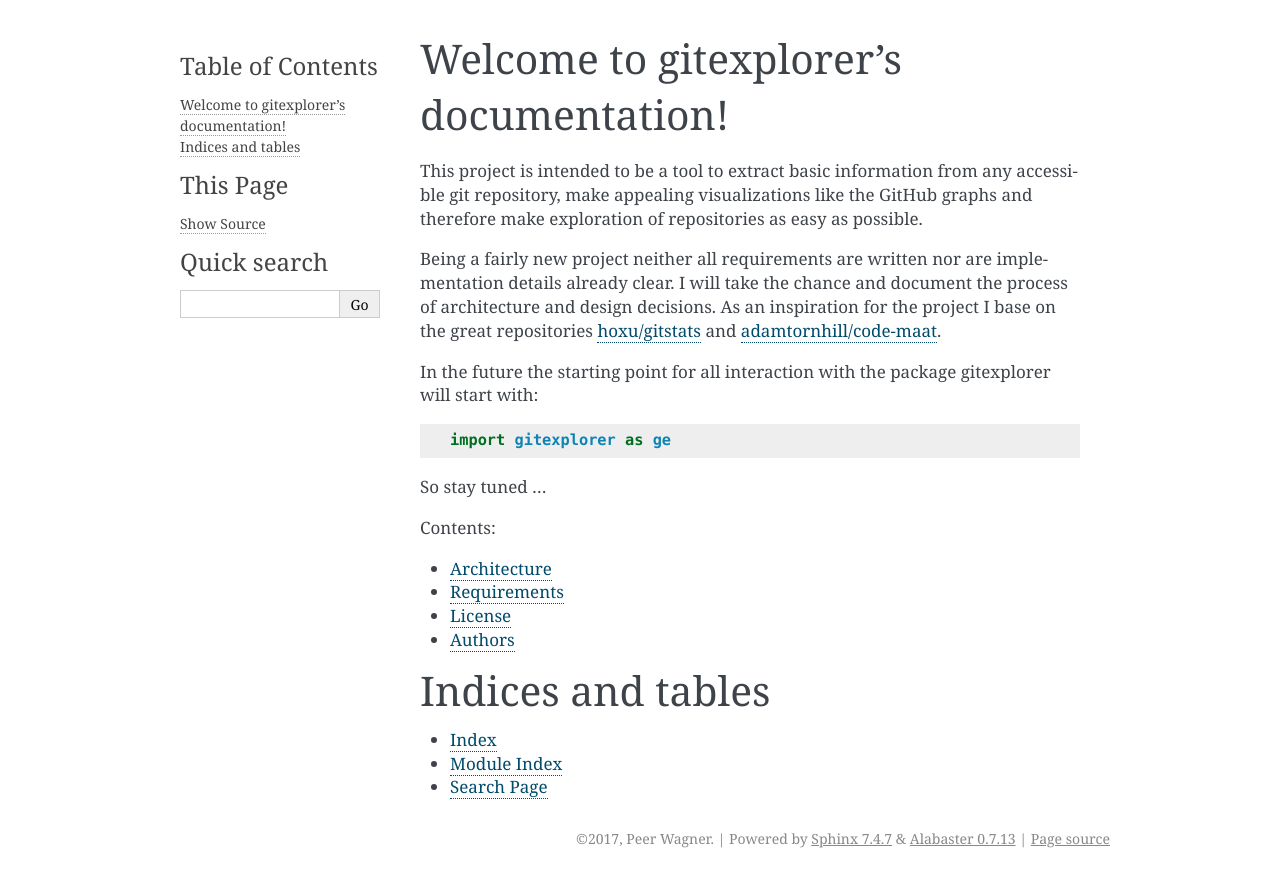
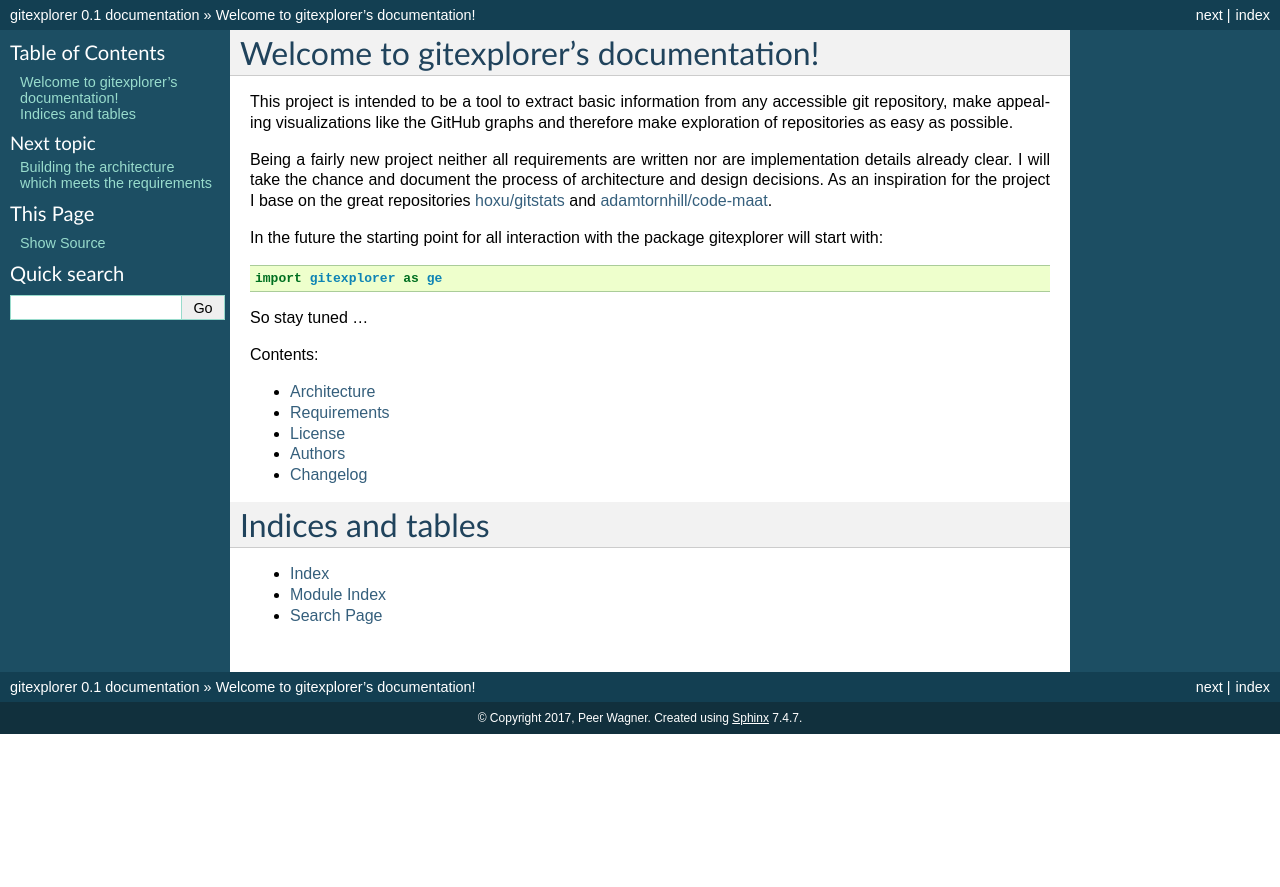
Before and after one commit to wagnerpeer/gitexplorer, a Sphinx documentation site: the page built from docs/index.rst, in a window 1280 px wide. Shown: the top 887 px of the page. Built offline with Sphinx 7.4.7, drawn with Linux system fonts in a browser that asks for light colours.

Commit message:
Changes to default Sphinx theme and added title for changes to get correctly parsed

```diff
--- a/CHANGES.rst
+++ b/CHANGES.rst
@@ -0,0 +1,2 @@
+Changes
+=======
--- a/docs/conf.py
+++ b/docs/conf.py
@@ -90,7 +90,7 @@ todo_include_todos = True
 # The theme to use for HTML and HTML Help pages.  See the documentation for
 # a list of builtin themes.
 #
-html_theme = 'alabaster'
+html_theme = 'classic'
 
 # Theme options are theme-specific and customize the look and feel of a theme
 # further.  For a list of options available for each theme, see the
```
